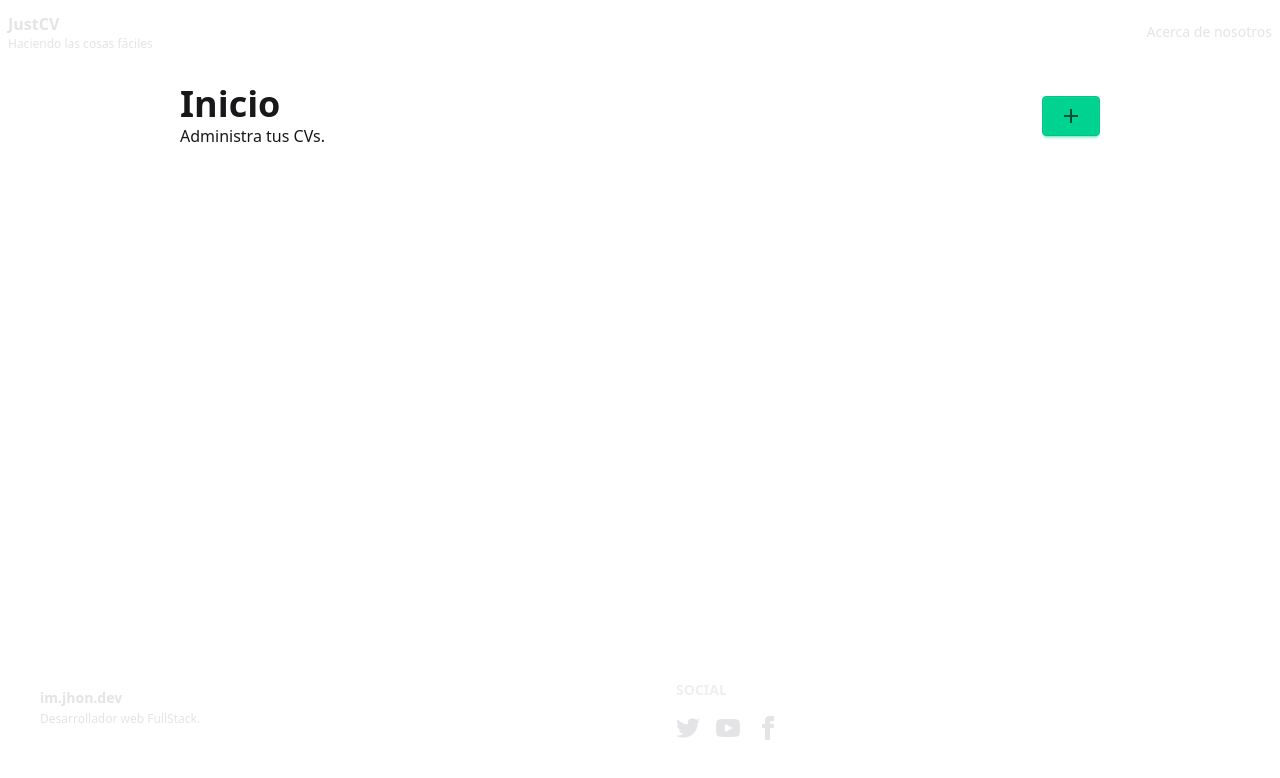
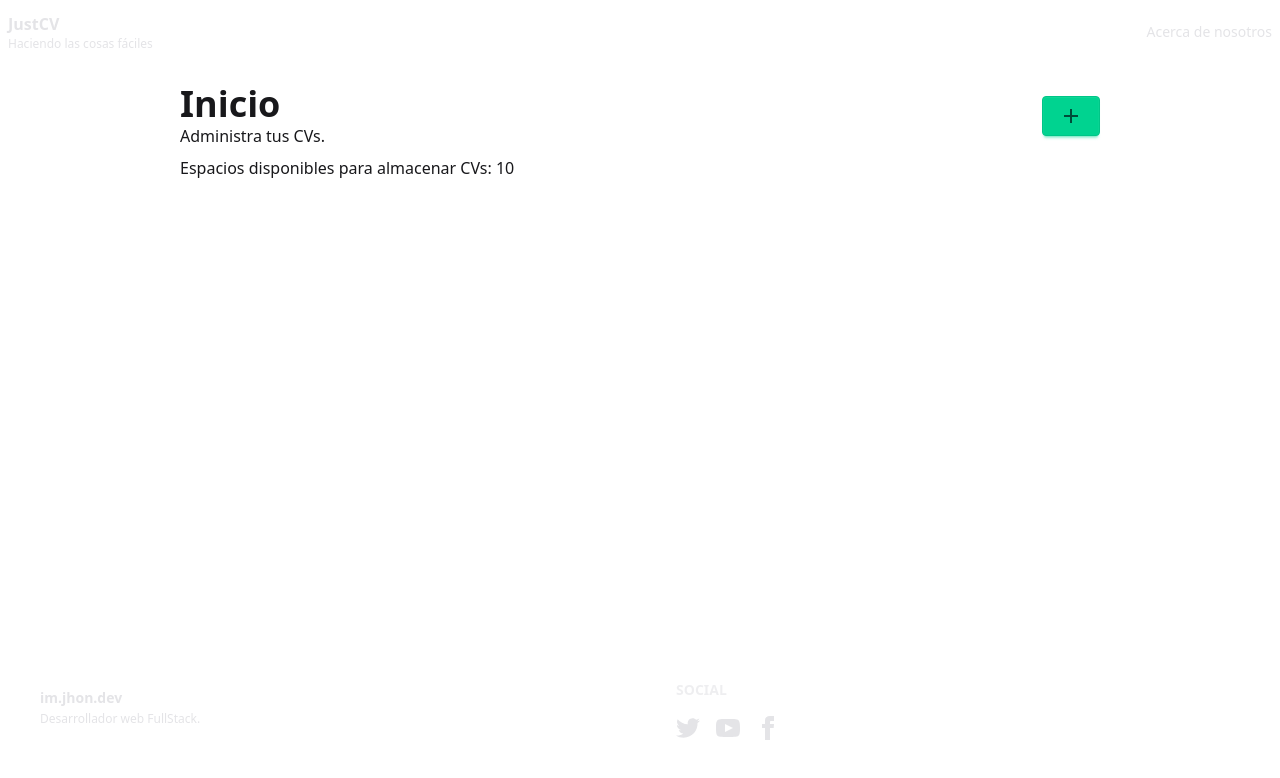
Before and after one commit to JhonCODEOWO/JustCV, a React (Vite) app: page /home in a window 1280 px wide. Shown: the top 778 px of the page. Built offline with nearby package versions, Linux system fonts and the light colour scheme.

Commit message:
refactor: Use items left state.

```diff
--- a/src/CV/pages/ListCvComponentPage.component.tsx
+++ b/src/CV/pages/ListCvComponentPage.component.tsx
@@ -11,7 +11,7 @@ import HeaderWithContentComponent from "../../shared/components/HeaderWithConten
 
 function ListCvComponentPage() {
     const navigation = useNavigate();
-    const {cvs, deleteCv} = useCvsContext();
+    const {cvs, deleteCv, itemsLeft} = useCvsContext();
     const {create} = useNotificationsContext();
 
     const onAddButton = () => {
@@ -46,7 +46,7 @@ function ListCvComponentPage() {
                     <svg xmlns="http://www.w3.org/2000/svg" width="24" height="24" viewBox="0 0 24 24"><path fill="currentColor" d="M11 13H5v-2h6V5h2v6h6v2h-6v6h-2z"/></svg>
                 </button>
             </HeaderWithContentComponent>
-
+            <div>Espacios disponibles para almacenar CVs: {itemsLeft}</div>
             <div className="h-87.5 overflow-y-auto rounded p-2">
                 {
                     cvs.map((cvElement, index) =>
```
